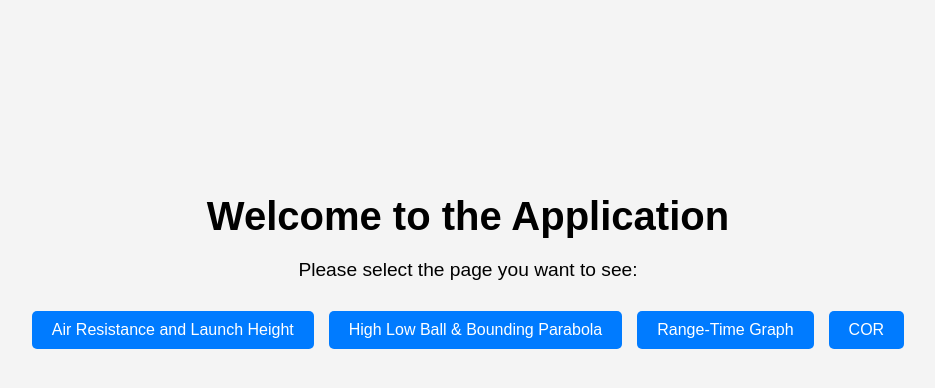
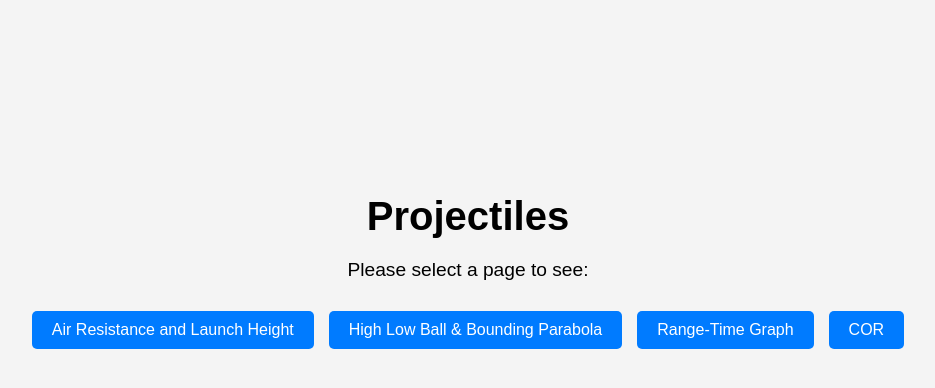
Before and after one commit to lplathip/Projectiles, a Flask app: page / in a window 1280 px wide. Shown: the part 142-530 px from the top of the page, without its empty margins (172-1107 px from the left). Run offline with Flask 3, Linux system fonts and the light colour scheme.

Commit message:
Changed Title (2)

```diff
--- a/templates/index.html
+++ b/templates/index.html
@@ -3,7 +3,7 @@
   <head>
     <meta charset="UTF-8" />
     <meta name="viewport" content="width=device-width, initial-scale=1.0" />
-    <title>Welcome to the Application</title>
+    <title>Projectiles</title>
     <style>
       body {
         font-family: Arial, sans-serif;
@@ -48,8 +48,8 @@
   </head>
   <body>
     <div class="container">
-      <h1>Welcome to the Application</h1>
-      <p>Please select the page you want to see:</p>
+      <h1>Projectiles</h1>
+      <p>Please select a page to see:</p>
       <div class="button-container">
         <a class="button" href="{{url_for('index_1')}}"
           >Air Resistance and Launch Height</a
```
